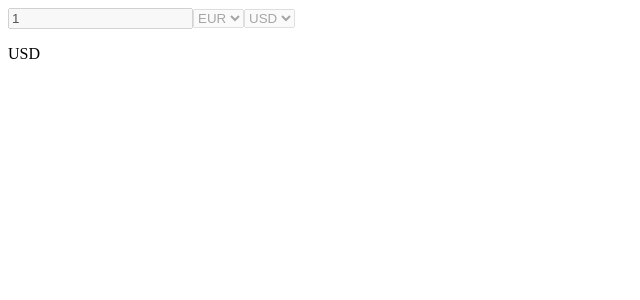
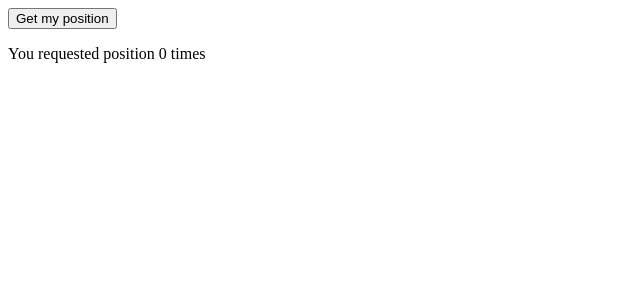
Before and after one commit to Adityarana007/React2026, a React (Create React App) app in the folder assignments/: page / in a window 1280 px wide. Shown: the top 300 px of the page, without its empty margins (0-640 px from the left). Built offline with nearby package versions, Linux system fonts and the light colour scheme; no server answers.

Commit message:
UseGeolocation custom hook

```diff
--- a/assignments/src/index.js
+++ b/assignments/src/index.js
@@ -1,6 +1,7 @@
 import React from 'react';
 import ReactDOM from 'react-dom/client';
-import App from './CurrencyConventor/App';
+import App from './useGeolocate/App';
+// import App from './CurrencyConventor/App';
 // import App from './TextExpander/App';
 // import App from './TipCalculator/App';
 // import App from './Accordianv1/App';
--- /dev/null
+++ b/assignments/src/useGeolocate/App.js
@@ -0,0 +1,65 @@
+import { useState } from "react";
+
+function useGeolocation() {
+      const [isLoading, setIsLoading] = useState(false);
+  const [position, setPosition] = useState({});
+  const [error, setError] = useState(null);
+
+
+  function getPosition() {
+
+    if (!navigator.geolocation)
+      return setError("Your browser does not support geolocation");
+
+    setIsLoading(true);
+    navigator.geolocation.getCurrentPosition(
+      (pos) => {
+        setPosition({
+          lat: pos.coords.latitude,
+          lng: pos.coords.longitude
+        });
+        setIsLoading(false);
+      },
+      (error) => {
+        setError(error.message);
+        setIsLoading(false);
+      }
+    );
+  }
+  return {isLoading, position, error, getPosition}
+}
+
+export default function App() {
+    const {isLoading, position: {lat, lng}, error, getPosition} = useGeolocation()
+    const [countClicks, setCountClicks] = useState(0);
+
+    function handleClick(){
+    setCountClicks((count) => count + 1);
+        getPosition();
+    }
+
+  return (
+    <div>
+      <button onClick={handleClick} disabled={isLoading}>
+        Get my position
+      </button>
+
+      {isLoading && <p>Loading position...</p>}
+      {error && <p>{error}</p>}
+      {!isLoading && !error && lat && lng && (
+        <p>
+          Your GPS position:{" "}
+          <a
+            target="_blank"
+            rel="noreferrer"
+            href={`https://www.openstreetmap.org/#map=16/${lat}/${lng}`}
+          >
+            {lat}, {lng}
+          </a>
+        </p>
+      )}
+
+      <p>You requested position {countClicks} times</p>
+    </div>
+  );
+}
```
